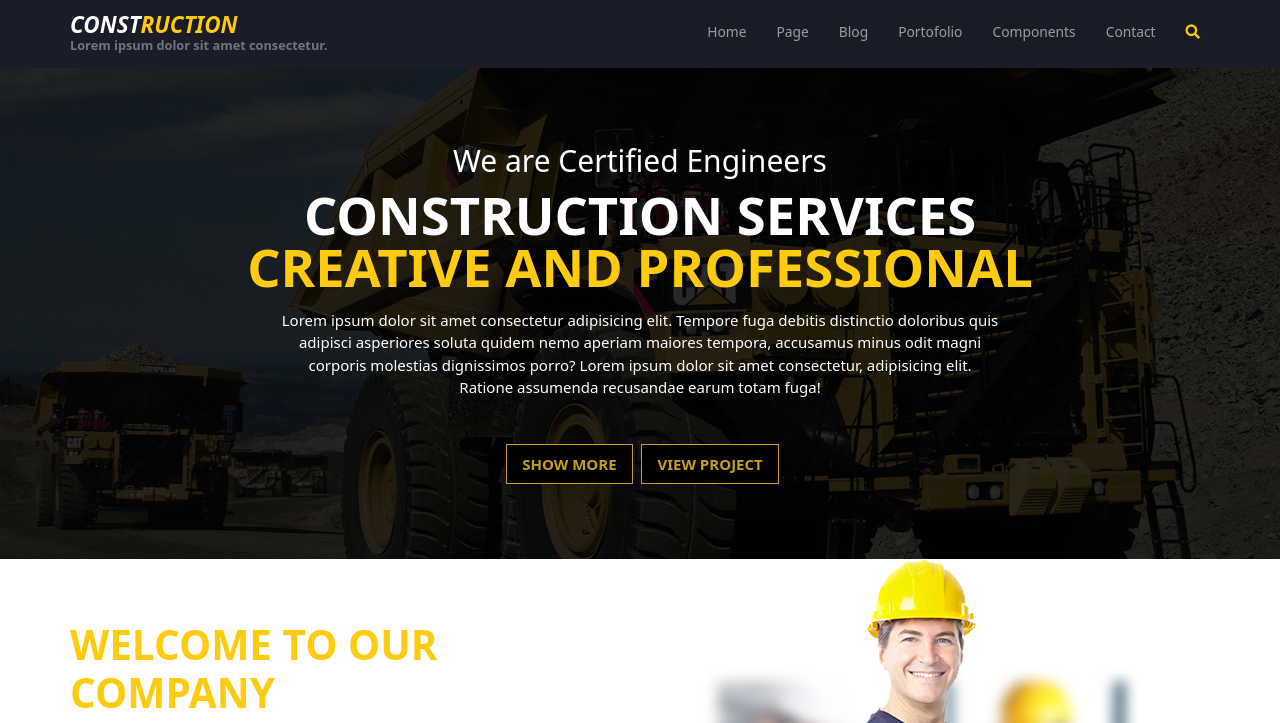
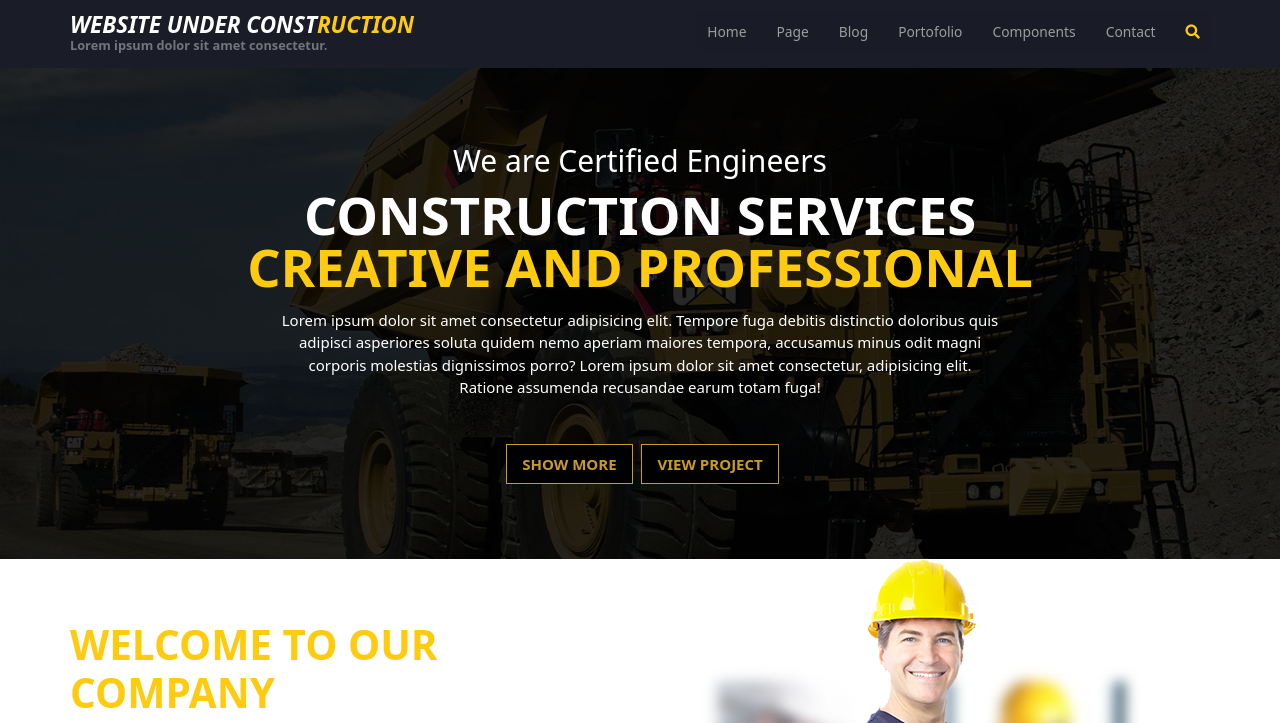
Before and after one commit to gch-au/gch, a plain HTML site: page index.html in a window 1280 px wide. Shown: the part 40-763 px from the top of the page. Drawn offline with Linux system fonts and the light colour scheme.

Commit message:
Update index.html

```diff
--- a/index.html
+++ b/index.html
@@ -35,7 +35,7 @@
             </div>
             <div class="container">
                 <h1>
-                    <span>CONST</span>RUCTION
+                    <span>WEBSITE UNDER CONST</span>RUCTION
                     <p>Lorem ipsum dolor sit amet consectetur.</p>
                 </h1>
                 <label for="menu"><i class="fas fa-bars"></i></label>
```
